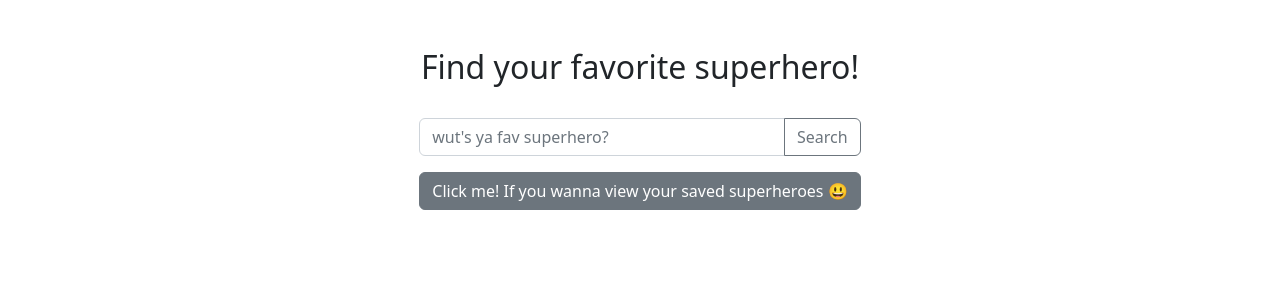
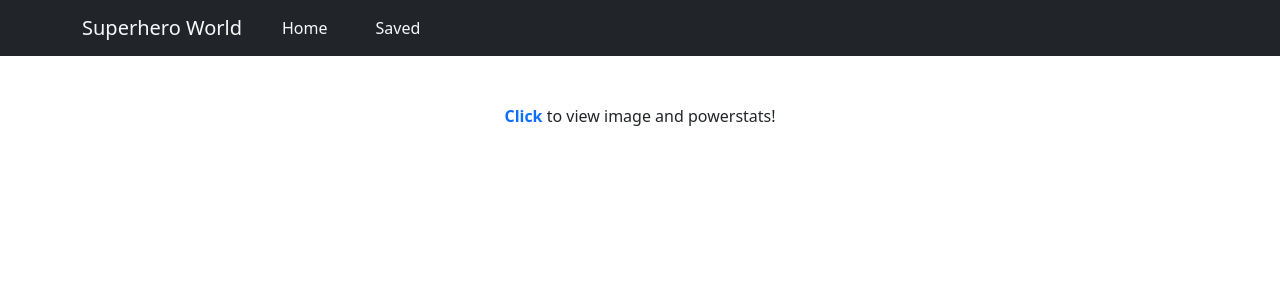
Before and after one commit to YujinOk/client-superhero, a React (Create React App) app: page /saved in a window 1280 px wide. Shown: the top 300 px of the page. Built offline with nearby package versions, Linux system fonts and the light colour scheme.

Commit message:
Added Navbar

```diff
--- a/package.json
+++ b/package.json
@@ -12,6 +12,8 @@
     "react": "^18.2.0",
     "react-bootstrap": "^2.5.0",
     "react-dom": "^18.2.0",
+    "react-router": "^6.3.0",
+    "react-router-dom": "^6.3.0",
     "react-scripts": "5.0.1",
     "web-vitals": "^2.1.4"
   },
--- a/src/App.js
+++ b/src/App.js
@@ -1,14 +1,28 @@
-import { Header } from "./components/header/Header";
+// import { Header } from "./components/header/Header";
 import "bootstrap/dist/css/bootstrap.min.css";
 import { Main } from "./containers/Main.jsx";
+import { BrowserRouter, Routes, Route } from "react-router-dom";
+import { NavBar } from "./components/navbar/Nav.jsx";
+import { SavedHero } from "./components/savedHero/SavedHero.jsx";
 
 function App() {
   return (
-    <div className="d-flex flex-column align-items-center mt-5">
-      <Header />
-      <Main />
-    </div>
+    <BrowserRouter>
+      <NavBar />
+      <div className="d-flex flex-column align-items-center mt-5">
+        {/* <Header /> */}
+        <Routes>
+          <Route path="/" element={<Main />} />{" "}
+
+          <Route path="/saved" element={<SavedHero />} />
+        </Routes>
+      </div>
+    </BrowserRouter>
   );
 }
 
 export default App;
+
+// 1. As viewLater btn gets clicked -> (react router)it redirects to another page (superHeroList )
+// 2. Delete btn / ability of clicking each superhero names
+// 3.This superHero component will do query (GET) e.g. <Link to ={/superhero/id} -> renders that superhero's powerstats and img url
--- a/src/components/heroList/HeroList.jsx
+++ b/src/components/heroList/HeroList.jsx
@@ -43,11 +43,12 @@ export const HeroList = ({ setHeroInfo, handleClose }) => {
     await deleteHero({
       variables: { heroID: { id: deleteHeroID } },
     });
-
+    // to reflect the deleted item
+    await refetch();
   };
 
   // because it automatically caches the default -> what has been edited did not render/reflect right away
-  const { data, loading } = useQuery(GET_SUPERHERO, {
+  const { data, loading, refetch } = useQuery(GET_SUPERHERO, {
     fetchPolicy: "network-only",
   });
 
@@ -66,6 +67,7 @@ export const HeroList = ({ setHeroInfo, handleClose }) => {
               onClick={handleSubmit}
             >
               {cur.name}
+
               <Button data-hero-id={cur.id} onClick={handleClick}>
                 {" "}
                 Delete
--- /dev/null
+++ b/src/components/navbar/Nav.jsx
@@ -0,0 +1,27 @@
+import Container from "react-bootstrap/Container";
+import Nav from "react-bootstrap/Nav";
+import Navbar from "react-bootstrap/Navbar";
+import { Link } from "react-router-dom";
+
+export const NavBar = () => {
+  return (
+    <Navbar bg="dark" expand="lg">
+      <Container>
+        <Navbar.Brand href="#home" className="text-light">
+          Superhero World
+        </Navbar.Brand>
+        <Navbar.Toggle aria-controls="basic-navbar-nav" />
+        <Navbar.Collapse id="basic-navbar-nav">
+          <Nav className="d-flex ">
+            <Link to="/" className="mx-4 text-light text-decoration-none">
+              Home
+            </Link>
+            <Link to="/saved" className="mx-4 text-light text-decoration-none">
+              Saved
+            </Link>
+          </Nav>
+        </Navbar.Collapse>
+      </Container>
+    </Navbar>
+  );
+};
--- /dev/null
+++ b/src/components/savedHero/SavedHero.jsx
@@ -0,0 +1,10 @@
+import { HeroList } from "../heroList/HeroList";
+export const SavedHero = () => {
+  return (
+    <div>
+      <strong className="text-primary">Click </strong>to view image and
+      powerstats!
+      <HeroList />
+    </div>
+  );
+};
--- a/src/components/savedHeroModal/SavedHeroModal.jsx
+++ /dev/null
@@ -1,28 +0,0 @@
-import Button from "react-bootstrap/Button";
-import Modal from "react-bootstrap/Modal";
-
-import { HeroList } from "../heroList/HeroList";
-export const SavedHeroModal = ({ showModal, handleClose, setHeroInfo }) => {
-  return (
-    <div>
-      <Modal show={showModal} onHide={handleClose}>
-        <Modal.Header closeButton>
-          <Modal.Title className="text-secondary">
-            <strong className="text-primary">Click </strong>to view image and
-            powerstats!
-          </Modal.Title>
-        </Modal.Header>
-        <Modal.Body>
-          {showModal && (
-            <HeroList setHeroInfo={setHeroInfo} handleClose={handleClose} />
-          )}
-        </Modal.Body>
-        <Modal.Footer>
-          <Button variant="secondary" onClick={handleClose}>
-            Close
-          </Button>
-        </Modal.Footer>
-      </Modal>
-    </div>
-  );
-};
--- a/src/containers/Main.jsx
+++ b/src/containers/Main.jsx
@@ -1,27 +1,22 @@
 import { HeroDisplay } from "../components/heroDisplay/HeroDisplay";
 import { SearchBar } from "../components/searchBar/SearchBar";
 import { useState } from "react";
-import Button from "react-bootstrap/Button";
-import { SavedHeroModal } from "../components/savedHeroModal/SavedHeroModal";
+// import Button from "react-bootstrap/Button";
+// import { SavedHero } from "../components/savedHero/SavedHero";
 
 export const Main = () => {
   const [heroInfo, setHeroInfo] = useState(null);
-  const [showModal, setShowModal] = useState(false);
+  // const [showModal, setShowModal] = useState(false);
 
-  const handleClose = () => setShowModal(false);
-  const handleShow = () => setShowModal(true);
+  // const handleClose = () => setShowModal(false);
+  // const handleShow = () => setShowModal(true);
 
-  const handleSubmit = async () => {
-    handleShow();
-  };
+  // const handleSubmit = async () => {
+  //   handleShow();
+  // };
 
   return (
     <div>
-      <SavedHeroModal
-        showModal={showModal}
-        handleClose={handleClose}
-        setHeroInfo={setHeroInfo}
-      />
       <SearchBar setHeroInfo={setHeroInfo} />
       {!!heroInfo && (
         <>
@@ -29,9 +24,9 @@ export const Main = () => {
         </>
       )}
       <div className="d-flex justify-content-center mt-3 ">
-        <Button className="rounded btn btn-secondary" onClick={handleSubmit}>
+        {/* <Button className="rounded btn btn-secondary" onClick={handleSubmit}>
           Click me! If you wanna view your saved superheroes 😃
-        </Button>
+        </Button> */}
       </div>
     </div>
   );
```
Also changed, not shown: 1 other file (tests, documents, lock files or other folders).
